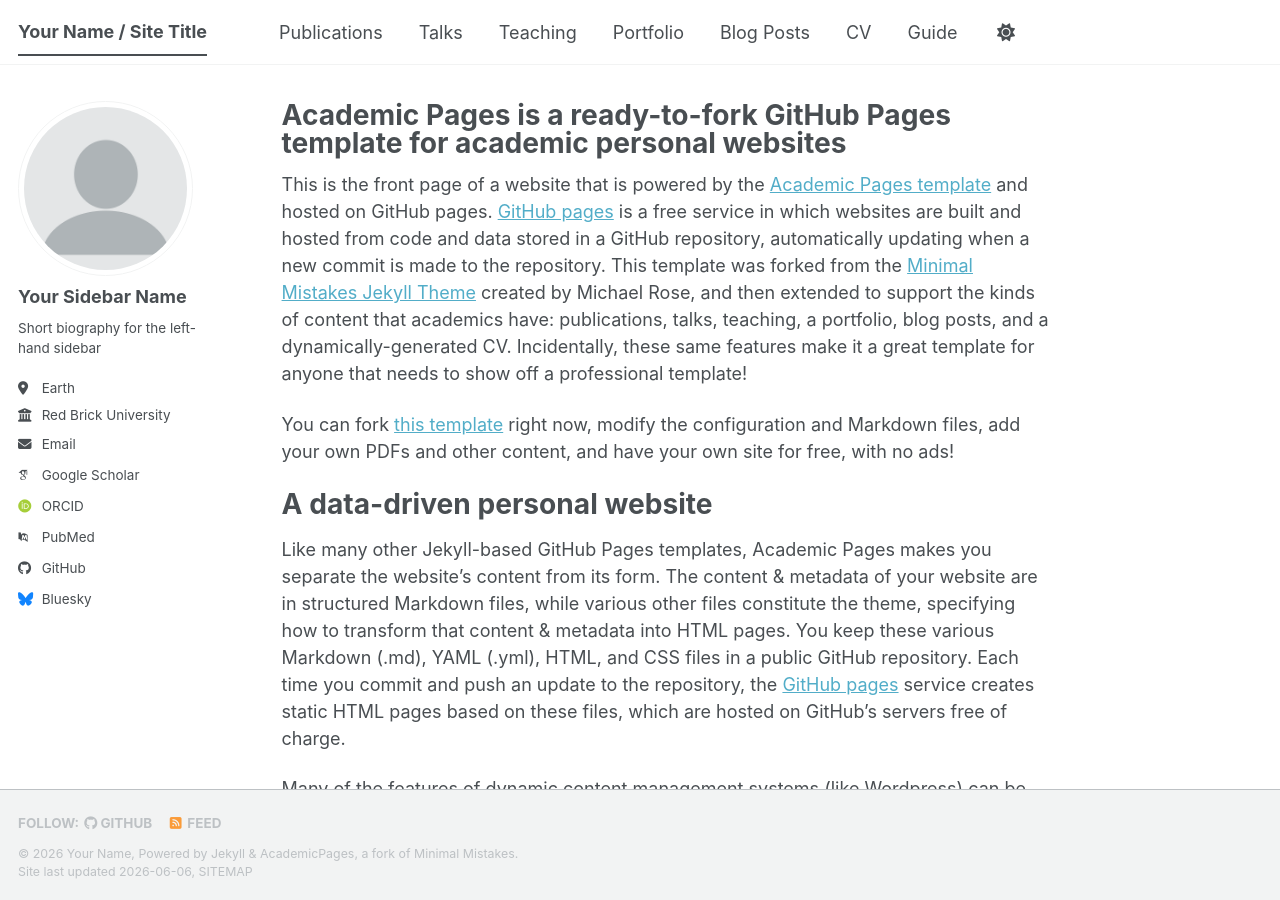
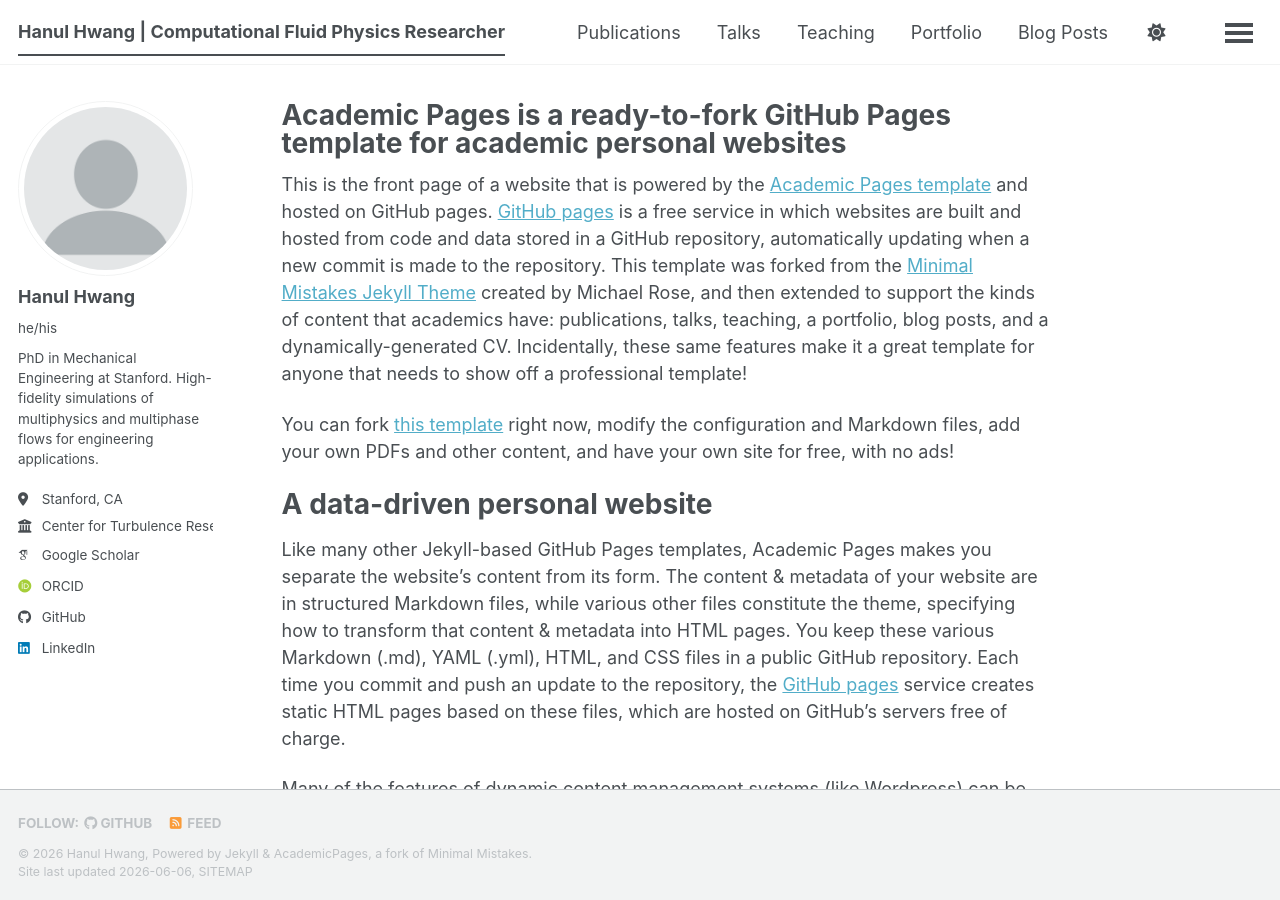
Before and after one commit to ConnorHwang/connorhwang.github.io, a Jekyll site: the page built from _pages/about.md, in a window 1280 px wide and 900 px high. Built offline with Jekyll 4.4.1, drawn with Linux system fonts in a browser that asks for light colours; some web fonts are replaced; a script bundle is joined from its source files by our own code; library files that are not in the unit come from our copies.

Commit message:
personalize site config

```diff
--- a/_config.yml
+++ b/_config.yml
@@ -9,14 +9,14 @@
 # Basic Site Settings
 locale                   : "en-US"
 site_theme               : "default" # The available themes options are "default", "air", "sunrise", "mint", "dirt" and "contrast"
-title                    : "Your Name / Site Title"
+title                    : "Hanul Hwang | Computational Fluid Physics Researcher"
 title_separator          : "-"
-name                     : &name "Your Name"
-description              : &description "Your Name's academic portfolio"   # Update this with a general description of your site, this is the default if not overridden by a page
-url                      : https://academicpages.github.io # The base hostname & protocol for your site e.g. "https://[your GitHub username].github.io",
+name                     : &name "Hanul Hwang"
+description              : &description "Physical Science Research Scientist at Stanford's Center for Turbulence Research"   # Update this with a general description of your site, this is the default if not overridden by a page
+url                      : https://connorhwang.github.io # The base hostname & protocol for your site e.g. "https://[your GitHub username].github.io",
                                                            # or if you already have some other page hosted on Github then use "https://[your GitHub username].github.io/[Your Repo Name]"
 baseurl                  : "" # the subpath of your site, e.g. "/blog"
-repository               : "academicpages/academicpages.github.io"
+repository               : "ConnorHwang/connorhwang.github.io"
 
 # Site Author - The following control what appear as part of the author content on the side bar.
 #               If a field is blank the icon and link will not appear, otherwise it will be shown.
@@ -24,24 +24,24 @@ repository               : "academicpages/academicpages.github.io"
 author:
   # Biographic information
   avatar           : "profile.png"
-  name             : "Your Sidebar Name"
-  pronouns         : # example: "she/her"
-  bio              : "Short biography for the left-hand sidebar"
-  location         : "Earth"
-  employer         : "Red Brick University"
+  name             : "Hanul Hwang"
+  pronouns         : "he/his" # example: "she/her"
+  bio              : "PhD in Mechanical Engineering at Stanford. High-fidelity simulations of multiphysics and multiphase flows for engineering applications."
+  location         : "Stanford, CA"
+  employer         : "Center for Turbulence Research, Stanford"
   uri              : # URL
-  email            : "none@example.org"
+  email            : #
 
   # Academic websites
   academia         : # URL
   arxiv            : # URL - Update with the correct link to your profile
-  googlescholar    : "https://scholar.google.com/citations?user=PS_CX0AAAAAJ"
+  googlescholar    : "https://scholar.google.com/citations?user=gjXzICUAAAAJ&hl=en"
   inspire-hep      : # URL
   impactstory      : # URL
-  orcid            : "https://orcid.org/yourorcidurl"
+  orcid            : "https://orcid.org/0000-0002-0743-1925"
   semantic         : # URL
   ssrn             : # URL
-  pubmed           : "https://www.ncbi.nlm.nih.gov/pubmed/?term=john+snow"
+  pubmed           :
   researchgate     : # URL
   scopus           : # URL
   zotero           : # URL
@@ -51,13 +51,13 @@ author:
   bitbucket        : # Username - Update with your username on the site
   codepen          : # Username
   dribbble         : # Username
-  github           : "academicpages"
+  github           : "ConnorHwang"
   kaggle           : # Username
   stackoverflow    : # User number or user number and name (i.e., use "1" or "1/jeff-atwood")
 
   # Social media
   artstation       : # Username
-  bluesky          : "bsky.app" # Replace this with you Bluesky username
+  bluesky          : # Replace this with you Bluesky username
   facebook         : # Username
   flickr           : # Username
   foursquare       : # Username
@@ -66,7 +66,7 @@ author:
   keybase          : # Username
   instagram        : # Username
   lastfm           : # Username
-  linkedin         : # Username
+  linkedin         : "hanul-hwang-452849225" # Username
   mastodon         : # URL
   medium           : # URL
   pinterest        : # Username
```
